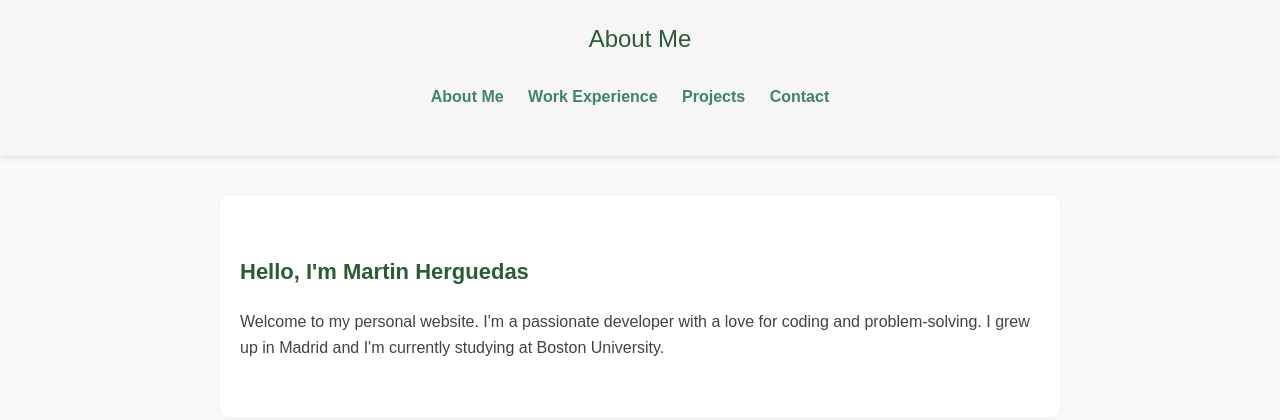
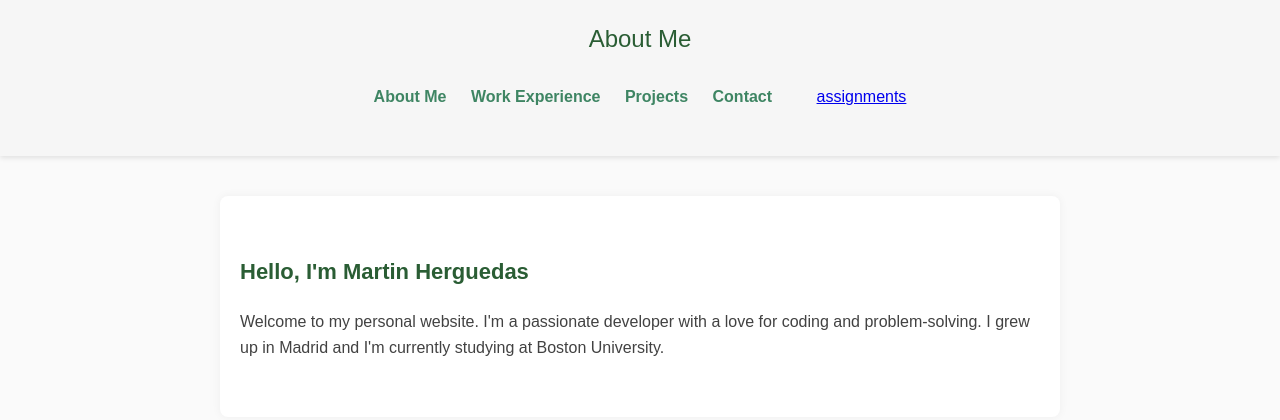
Before and after one commit to starwarsman715/starwarsman715.github.io, a plain HTML site: page index.html in a window 1280 px wide. Drawn offline with Linux system fonts and the light colour scheme.

Commit message:
Update index.html

```diff
--- a/index.html
+++ b/index.html
@@ -15,6 +15,7 @@
                 <li><a href="work-experience.html">Work Experience</a></li>
                 <li><a href="projects.html">Projects</a></li>
                 <li><a href="contact.html">Contact</a></li>
+                <li></li><a href="assignments.html">assignments</a></li>
             </ul>
         </nav>
     </header>
```
